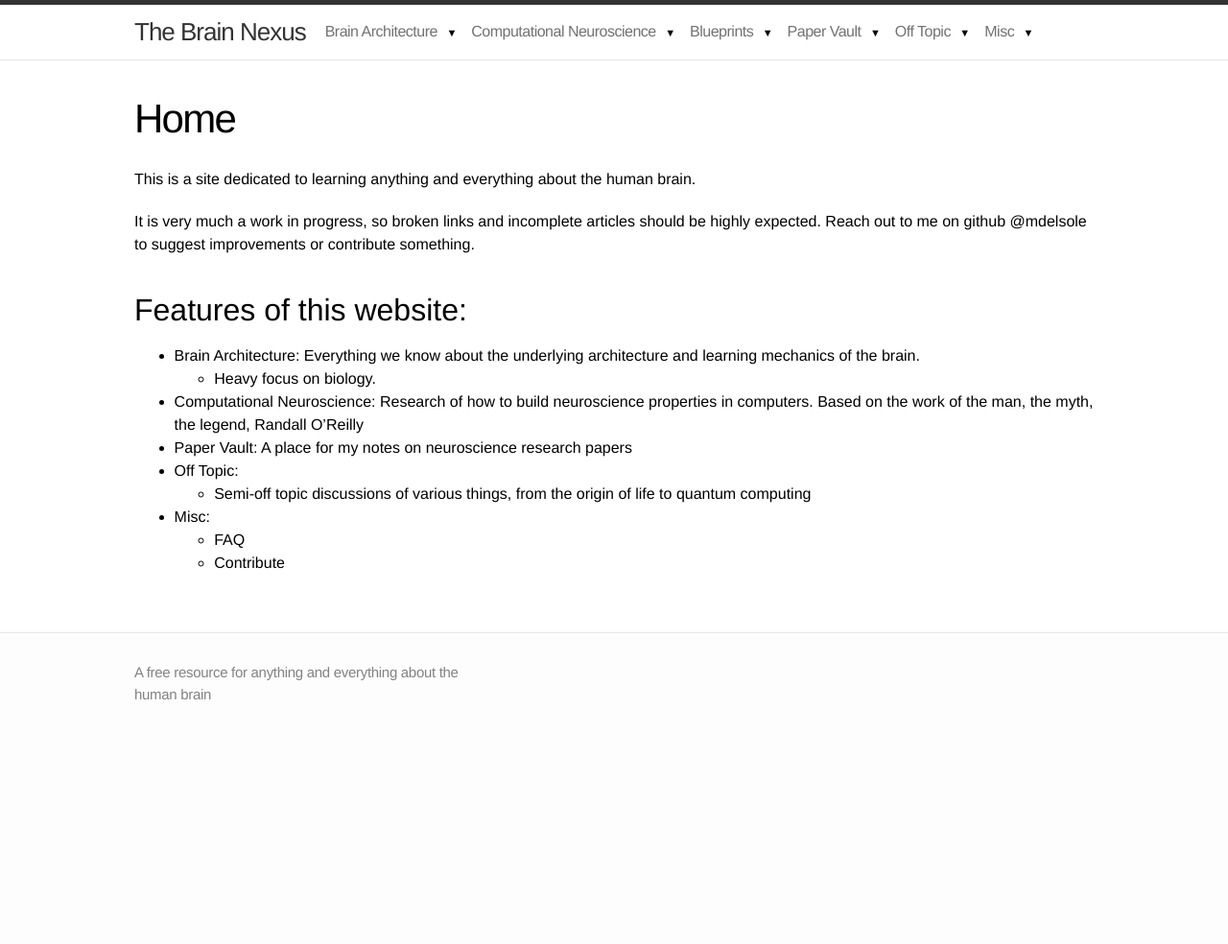
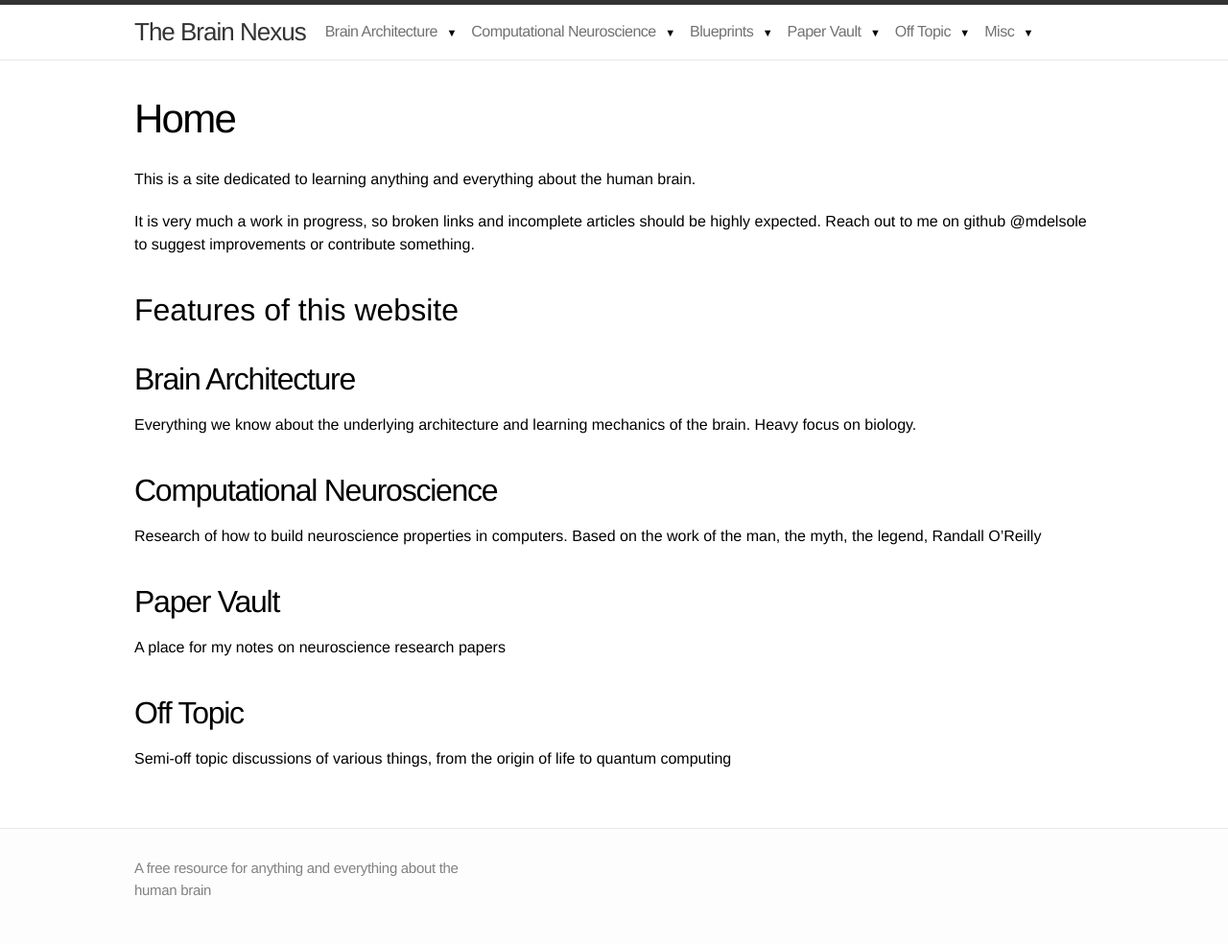
Before and after one commit to mdelsole/brain-nexus, a Jekyll site: the page built from index.markdown, in a window 1280 px wide. Shown: the whole page at 96% size. Built offline with Jekyll 4.4.1, drawn with Linux system fonts in a browser that asks for light colours; before the commit the page ends 900 px from its top, so only the background shows below that.

```diff
--- a/computational-neuroscience/introduction/index.markdown
+++ b/computational-neuroscience/introduction/index.markdown
@@ -19,7 +19,7 @@ In this section on computational neuroscience, we'll focus on a single question:
 
 To fully understand something, you have to take it apart, and then put it back together. We're going to do just that. In the *Brain Architecture* guide we learned the **biological** properties of every aspect of the brain. Here, we're going to learn the **computational** properties of every aspect of the brain; the *emergent phenomenon* created by the sum of the biological properties. Then, we'll put each of those pieces together and see the emergent phenomenon created by those pieces interacting with each other, producing everything the brain is capable of doing.
 
-The big challenge with understanding the brain is it is incredibly complex. It has over 85 billion neurons! Obviously, we can't build each individual neuron by hand. The good news is that complexity emerges from simplicity. The complex behavior that people don't think they can ever understand is actually the result of just a few simple mechanisms interacting together, created by the intrinsic biological properties of neurons and their synapses.
+The big challenge with understanding the brain is it is incredibly complex. It has over 85 billion neurons! Obviously, we can't build each individual neuron by hand. The good news is that complexity emerges from simplicity. The complex behavior that people don't think they can ever understand is actually the result of just a few simple mechanisms interacting together, created by the **intrinsic biological properties** of neurons and their synapses.
 
 In part 1 of this guide, we will first lay out a **core set of principles** for how the brain works. We'll understand how neurons take information, integrate it, and communicate it through synapses. We'll understand how the connections between these neurons develop and how they give rise to the much more complex phenomenon.
 
--- a/index.markdown
+++ b/index.markdown
@@ -10,16 +10,23 @@ This is a site dedicated to learning anything and everything about the human bra
 
 It is very much a work in progress, so broken links and incomplete articles should be highly expected. Reach out to me on github @mdelsole to suggest improvements or contribute something.
 
-# Features of this website:
-* Brain Architecture: Everything we know about the underlying architecture and learning mechanics of the brain.
-    * Heavy focus on biology.
-* Computational Neuroscience: Research of how to build neuroscience properties in computers. Based on the work of the man, the myth, the legend, Randall O'Reilly
-* Paper Vault: A place for my notes on neuroscience research papers
-* Off Topic:
-    * Semi-off topic discussions of various things, from the origin of life to quantum computing
-* Misc:
-    * FAQ
-    * Contribute
+# Features of this website
+
+## Brain Architecture
+
+Everything we know about the underlying architecture and learning mechanics of the brain. Heavy focus on biology.
+
+## Computational Neuroscience
+
+Research of how to build neuroscience properties in computers. Based on the work of the man, the myth, the legend, Randall O'Reilly
+
+## Paper Vault
+
+A place for my notes on neuroscience research papers
+
+## Off Topic
+
+Semi-off topic discussions of various things, from the origin of life to quantum computing
 
 <div class="home">
 
--- a/paper-vault/vision/index.markdown
+++ b/paper-vault/vision/index.markdown
@@ -9,5 +9,10 @@ tags: []
 * TOC
 {:toc}
 
+## Face Recognition
+ * [Review of Face Recognition and Experience]({{ site.baseurl }}/x/paper-vault/vision/face-recognition-experience-review-2012/)
 
+
+
+## Perirhinal Cortex
 [Perceptual–mnemonic functions of the perirhinal cortex]({{ site.baseurl }}/x/paper-vault/vision/perceptual-func-perirhinal-cortex/)
```
Also changed, not shown: paper-vault/vision/face-recongition-experience-review-2012.markdown (added, +31 -0 lines).
